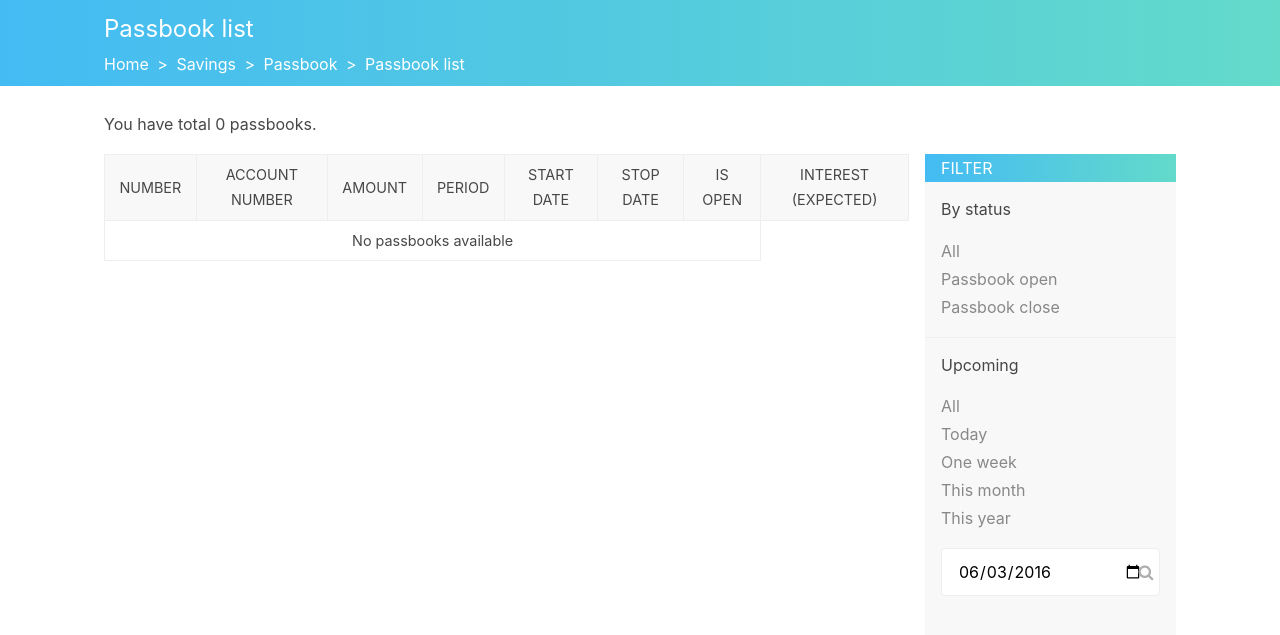
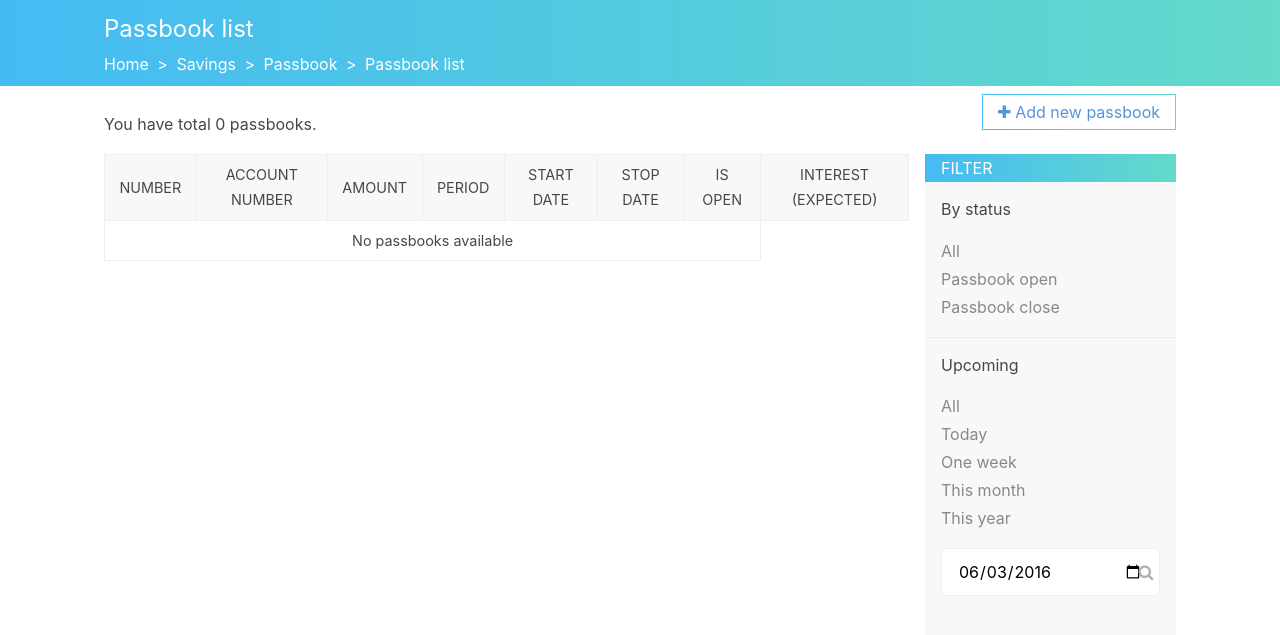
Before and after one commit to manhhomienbienthuy/aprigi, a Django app: page /en/savings/passbook/ in a window 1280 px wide. Shown: the part 61-696 px from the top of the page. Run offline with Django 3.2, Linux system fonts and the light colour scheme; data that the repository does not hold is empty; style sheets or scripts are compiled from the project's sources; some libraries are stand-ins or nearby versions.

Commit message:
Savings: form for create passbook

```diff
--- a/savings/urls.py
+++ b/savings/urls.py
@@ -2,11 +2,14 @@ from django.conf.urls import url
 from django.core.urlresolvers import reverse_lazy
 from django.views.generic import RedirectView
 
-from .views import PassbookView
+from .views import PassbookCreateView, PassbookView
 
 app_name = 'savings'
+
 urlpatterns = [
     url(r'^$', RedirectView.as_view(url=reverse_lazy('savings:passbook_list')),
         name='index'),
     url(r'^passbook/$', PassbookView.as_view(), name='passbook_list'),
+    url(r'^passbook/create$', PassbookCreateView.as_view(),
+        name='passbook_create'),
 ]
--- a/savings/views.py
+++ b/savings/views.py
@@ -2,8 +2,9 @@ from calendar import monthrange
 from datetime import timedelta
 
 from django.utils import dateparse, timezone
-from django.views.generic import ListView
+from django.views.generic import CreateView, ListView
 
+from .forms import PassbookForm
 from .models import Passbook
 
 
@@ -38,3 +39,8 @@ class PassbookView(ListView):
                 day=end_date
             )
         return (today + timedelta(days=7)).date()
+
+
+class PassbookCreateView(CreateView):
+    form_class = PassbookForm
+    template_name = 'savings/passbook_form.html'
--- a/static_src/scss/_buttons.scss
+++ b/static_src/scss/_buttons.scss
@@ -6,6 +6,7 @@
     border: 1px solid transparent;
     padding: 0.25em 1em;
     border-radius: 0.25em;
+    display: inline-block;
 
     &:focus,
     &:active {
@@ -23,6 +24,7 @@
     &:focus,
     &:active {
         background: $bg-blue;
+        text-decoration: none;
     }
 }
 
@@ -33,7 +35,9 @@
     padding: 0.1875em 0.9375em;
 
     &:hover,
-    &:focus {
+    &:focus,
+    &:active {
         background: $bg-gray;
+        text-decoration: none;
     }
 }
--- a/static_src/scss/_others.scss
+++ b/static_src/scss/_others.scss
@@ -42,3 +42,12 @@ $text-align: center left right justify;
         text-align: #{$style};
     }
 }
+
+.error {
+    background: $bg-error;
+    padding: 0.25em;
+}
+
+.object-tools {
+    float: right;
+}
--- a/static_src/scss/_utils.scss
+++ b/static_src/scss/_utils.scss
@@ -6,6 +6,7 @@ $text-blue: #5595db;
 $bg-blue: #44bbf3;
 $bg-green: #63daca;
 $bg-gray: #f8f8f8;
+$bg-error: #fcc;
 $gray-line: #eee;
 $bg-default: linear-gradient(to right, $bg-blue, $bg-green 100%);
 $selection-bg: #b3d4fc;
--- a/templates/savings/passbook_list.html
+++ b/templates/savings/passbook_list.html
@@ -28,6 +28,14 @@
 
 {% block content %}
   <div class="container">
+    <div class="object-tools">
+      <a href="{% url 'savings:passbook_create' %}"
+         class="button button-secondary">
+        <i class="fa fa-plus"></i>
+        {% trans "Add new passbook" %}
+      </a>
+    </div>
+
     <p>
       {% blocktrans count counter=object_list|length %}
         You have total {{ counter }} passbook.
```
Also changed, not shown: savings/forms.py (added, +10 -0 lines), savings/models.py (+6 -2 lines), templates/savings/passbook_form.html (added, +57 -0 lines), locale/vi/LC_MESSAGES/django.po.
